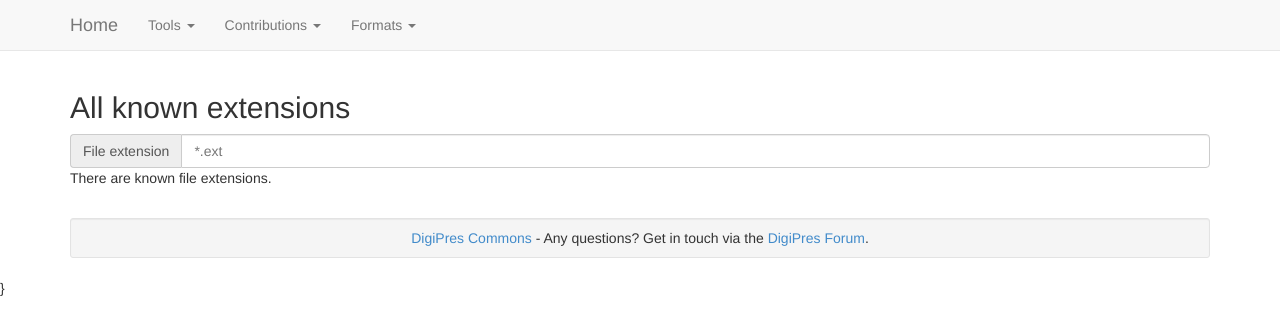
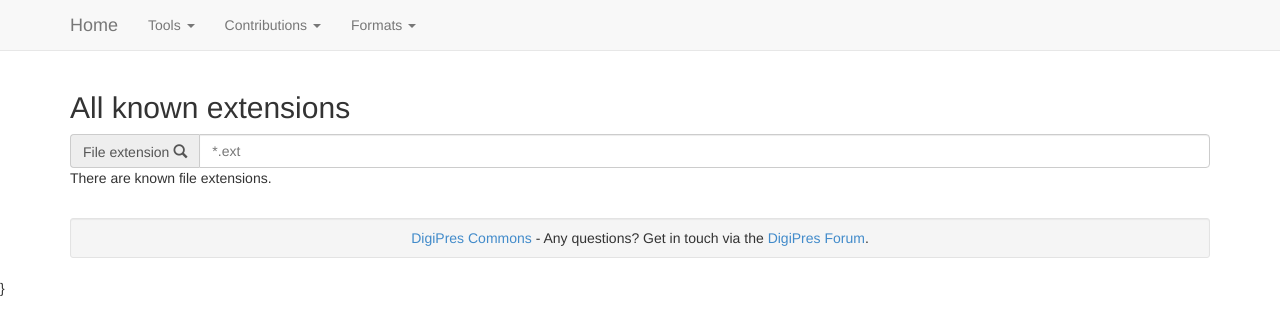
Before and after one commit to digipres/awesome-digital-preservation, a Jekyll site: the page built from formats/extensions/index.html, in a window 1280 px wide. Shown: the top 335 px of the page. Built offline with Jekyll 4.4.1, drawn with Linux system fonts in a browser that asks for light colours.

Commit message:
Moved reference and added search icon.

```diff
--- a/_includes/search_by_ext.html
+++ b/_includes/search_by_ext.html
@@ -1,7 +1,9 @@
 <script src="{{ site.baseurl }}/assets/js/jekyll-search.js"></script>
 
 <div class="input-group">
-  <span class="input-group-addon">File extension</span>
+  <span class="input-group-addon">
+  File extension <span class="glyphicon glyphicon-search"></span>
+  </span>
   <input type="text" class="search form-control" placeholder="*.ext" id="ext-search"/>
 </div>
 
--- a/assets/js/jekyll-search.js
+++ b/assets/js/jekyll-search.js
@@ -6,6 +6,7 @@
 	/ /_/ / /___/ /| |   / / /___/ /___    ___/ / /___/ ___ |/ _, _/ /___/ __  /
 	\____/_____/_/ |_|  /_/_____/_____/   /____/_____/_/  |_/_/ |_|\____/_/ /_/
 
+Based on <https://github.com/christian-fei/Simple-Jekyll-Search>
 
 */
 window.JekyllSearch = (function(window,document){
```
Also changed, not shown: other parts of _includes/search_by_ext.html (+0 -4 lines).
